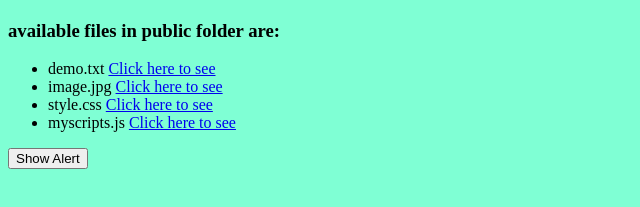
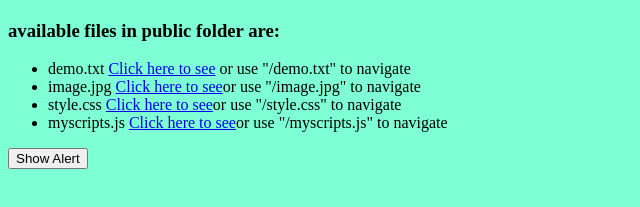
Before and after one commit to NoorMohammadTalukder/Simple-File-Server-Node-JS, a website: page public/index.html in a window 1280 px wide. Shown: the part 445-652 px from the top of the page, without its empty margins (0-640 px from the left). Drawn offline with Linux system fonts and the light colour scheme.

Commit message:
changes done

```diff
--- a/public/index.html
+++ b/public/index.html
@@ -12,10 +12,10 @@
     <img src="/image.jpg" width="500px">
     <h3>available files in public folder are:</h3>
     <ul>
-        <li>demo.txt <a href="/demo.txt">Click here to see</a></li>
-        <li>image.jpg <a href="/image.jpg">Click here to see</a></li>
-        <li>style.css <a href="/style.css">Click here to see</a></li>
-        <li>myscripts.js <a href="/myscripts.js">Click here to see</a></li>
+        <li>demo.txt <a href="/demo.txt">Click here to see</a> or use "/demo.txt" to navigate</li>
+        <li>image.jpg <a href="/image.jpg">Click here to see</a>or use "/image.jpg" to navigate</li>
+        <li>style.css <a href="/style.css">Click here to see</a>or use "/style.css" to navigate</li>
+        <li>myscripts.js <a href="/myscripts.js">Click here to see</a>or use "/myscripts.js" to navigate</li>
     </ul>
     <button onclick="alertMsg()">Show Alert</button>
 </body>
```
